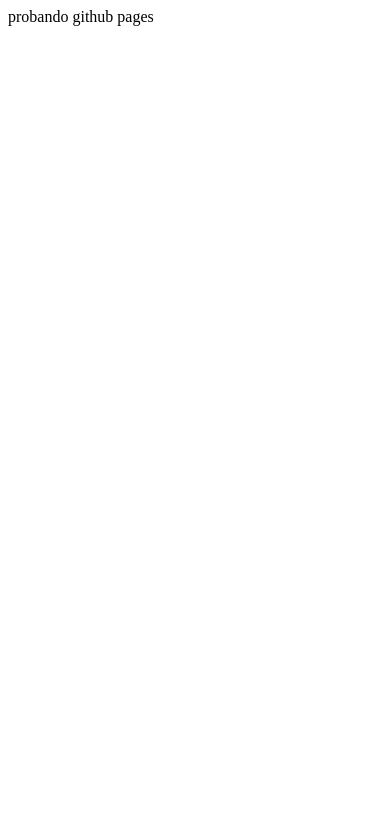
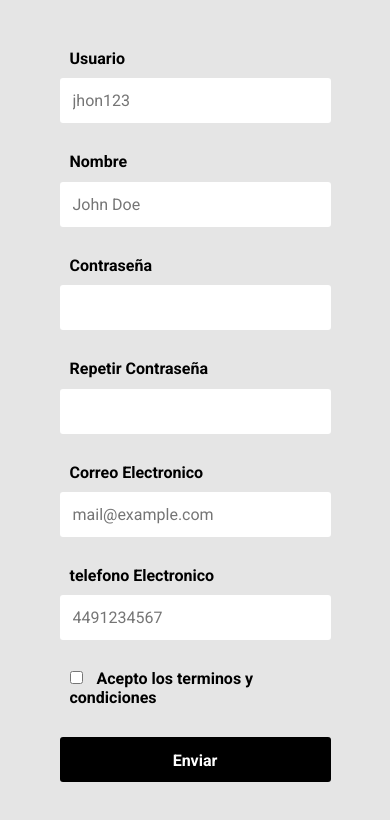
Before and after one commit to luga97/forms, a plain HTML site: page index.html in a window 390 px wide. Drawn offline with nearby package versions, Linux system fonts and the light colour scheme.

Commit message:
añadiendo estilos

```diff
--- /dev/null
+++ b/css/estilos.css
@@ -0,0 +1,166 @@
+* {
+    box-sizing: border-box;
+}
+
+body {
+    font-family: 'Roboto', sans-serif;
+    background: #E5E5E5;
+}
+
+main {
+    max-width: 800px;
+    width: 90%;
+    margin: auto;
+    padding: 40px;
+}
+
+.formulario {
+    display: grid;
+    grid-template-columns: 1fr 1fr;
+    gap: 20px;
+}
+
+.formulario__label {
+    display: block;
+    font-weight: 700;
+    padding: 10px;
+    cursor: pointer;
+}
+
+.formulario__grupo-input {
+    position: relative;
+}
+
+.formulario__input {
+    width: 100%;
+    background: #fff;
+    border: 3px solid transparent;
+    border-radius: 3px;
+    height: 45px;
+    line-height: 45px;
+    padding: 0 40px 0 10px;
+    transition:  .3s ease all;
+}
+
+.formulario__input:focus {
+    border: 3px solid #0075ff;
+    outline: none;
+    box-shadow: 3px 0px 30px rgba(163,163,163,.4);
+}
+
+.formulario__input-error{
+    font-size: 12px;
+    margin-bottom: 0;
+    display: none;
+}
+
+.formulario__input-error-activo{
+    display: block;
+}
+
+.formulario__validacion-estado {
+    position: absolute;
+    right: 10px;
+    bottom: 15px;
+    font-size: 16px;
+    opacity: 0;
+}
+
+.formulario__checkbox {
+    margin-right: 10px;
+}
+
+.formulario__grupo-terminos,
+.formulario__mensaje,
+.formulario__grupo-btn-enviar {
+    grid-column: span 2;
+}
+
+.formulario__mensaje {
+   height: 45px;
+   line-height: 45px;
+   background-color: #f66060;
+   padding: 0 15px;
+   border-radius: 3px;
+   display: none;
+}
+
+.formulario__mensaje-activo {
+    display: block;
+ }
+
+.formulario__mensaje p {
+    margin: 0;
+}
+
+.formulario__grupo-btn-enviar {
+    display: flex;
+    flex-direction: column;
+    align-items: center;
+}
+
+.formulario__btn {
+    height: 45px;
+    line-height: 45px;
+    width: 30%;
+    background-color: #000;
+    color: #fff;
+    font-weight: bold;
+    border: none;
+    border-radius: 3px;
+    cursor: pointer;
+    transition: .1s ease all;
+}
+
+.formulario__btn:hover {
+    box-shadow: 3px 0px 30px rgb(163, 163, 163);
+}
+
+.formulario__mensaje-exito {
+    font-size: 14px;
+    color: #119200;
+    display: none;
+}
+
+.formulario__mensaje-exito-activo {
+    display: block;
+}
+
+/* ---- ---- Estilos para validaciones  ---- ---- */
+
+
+.formulario__grupo-correcto .formulario__validacion-estado {
+    color: #1ed12d;
+    opacity: 1;
+}
+
+.formulario__grupo-incorrecto .formulario__label {
+    color: #bb2929;
+}
+
+.formulario__grupo-incorrecto .formulario__validacion-estado {
+    color: #bb2929;
+    opacity: 1;
+}
+
+.formulario__grupo-incorrecto .formulario__input {
+    border: 3px solid #bb2929;
+}
+
+/* ---- ---- Mediaqueries  ---- ---- */
+
+@media screen and (max-width:800px){
+    .formulario {
+        grid-template-columns: 1fr;
+    }
+
+    .formulario__grupo-terminos,
+    .formulario__mensaje,
+    .formulario__grupo-btn-enviar {
+        grid-column: span 1;
+    }
+
+    .formulario__btn {
+        width: 100%;
+    }
+}
--- a/index.html
+++ b/index.html
@@ -3,9 +3,94 @@
 <head>
     <meta charset="UTF-8">
     <meta name="viewport" content="width=device-width, initial-scale=1.0">
-    <title>Document</title>
+    <link rel="stylesheet" href="https://necolas.github.io/normalize.css/8.0.1/normalize.css">
+	<link href="https://fonts.googleapis.com/css2?family=Roboto:wght@400;700&display=swap" rel="stylesheet">
+	<link rel="stylesheet" href="css/estilos.css">
+    <title>Formularios</title>
 </head>
 <body>
-    probando github pages
+    <main>
+        <!-- Grupo: Usuario -->
+        <form action="" class="formulario" id="formulario">
+            <div class="formulario__grupo" id="grupo__usuario">
+                <label for="usuario" class="formulario__label">Usuario</label>
+                <div class="formulario__grupo-input" >
+                    <input type="text" class="formulario__input" name="usuario" id="usuario" placeholder="jhon123">
+                    <i class="formulario__validacion-estado fas fa-times-circle"></i>
+                </div>
+                <p class="formulario__input-error">El usuario tiene que ser de 4 a 6 digitos y solo puede contener numeros, letras y guion bajo.</p>
+            </div>
+
+            <!-- Grupo: Nombre -->
+            <div class="formulario__grupo" id="grupo__nombre">
+                <label for="nombre" class="formulario__label">Nombre</label>
+                <div class="formulario__grupo-input" >
+                    <input type="text" class="formulario__input" name="nombre" id="nombre" placeholder="John Doe">
+                    <i class="formulario__validacion-estado fas fa-times-circle"></i>
+                </div>
+                <p class="formulario__input-error">El usuario tiene que ser de 4 a 6 digitos y solo puede contener numeros, letras y guion bajo.</p>
+            </div>
+
+            <!-- Grupo: Password -->
+            <div class="formulario__grupo" id="grupo__password">
+                <label for="password" class="formulario__label">Contraseña</label>
+                <div class="formulario__grupo-input" >
+                    <input type="password" class="formulario__input" name="password" id="password">
+                    <i class="formulario__validacion-estado fas fa-times-circle"></i>
+                </div>
+                <p class="formulario__input-error">La contraseña tiene que ser de 4 a 12 digitos.</p>
+            </div>
+
+            <!-- Grupo: Password 2-->
+            <div class="formulario__grupo" id="grupo__password2">
+                <label for="password2" class="formulario__label">Repetir Contraseña</label>
+                <div class="formulario__grupo-input" >
+                    <input type="password" class="formulario__input" name="password2" id="password2">
+                    <i class="formulario__validacion-estado fas fa-times-circle"></i>
+                </div>
+                <p class="formulario__input-error">Ambas contraseñas deben ser iguales</p>
+            </div>
+
+            <!-- Grupo: Correo electronico-->
+            <div class="formulario__grupo" id="grupo__correo">
+                <label for="correo" class="formulario__label">Correo Electronico</label>
+                <div class="formulario__grupo-input" >
+                    <input type="email" class="formulario__input" name="correo" id="correo" placeholder="mail@example.com">
+                    <i class="formulario__validacion-estado fas fa-times-circle"></i>
+                </div>
+                <p class="formulario__input-error">El correo solo puede contener letras,numeros,puntos,guiones y guion bajo.</p>
+            </div>
+
+            <!-- Grupo: Telefono-->
+            <div class="formulario__grupo" id="grupo__telefono">
+                <label for="telefono" class="formulario__label">telefono Electronico</label>
+                <div class="formulario__grupo-input" >
+                    <input type="number" class="formulario__input" name="telefono" id="telefono" placeholder="4491234567">
+                    <i class="formulario__validacion-estado fas fa-times-circle"></i>
+                </div>
+                <p class="formulario__input-error">el telefono solo puede contener numeros y el maximo son 14 digitos</p>
+            </div>
+
+            <!-- Grupo terminos y condiciones -->
+            <div class="formulario__grupo" id="grupo__terminos">
+                <label for="" class="formulario__label">
+                    <input class="formulario__checkbox" type="checkbox" name="terminos" id="terminos"> Acepto los terminos y condiciones
+
+                </label>
+            </div>
+
+            <div class="formulario__mensaje" id="formulario__mensaje">
+                <p><i class="fas fa-exclamation-triangle"></i><b>Error:</b> Por favor rellene el formulario correctamente</p>
+            </div>
+
+            <div class="formulario__grupo formulario__grupo-btn-enviar">
+                <button type="submit" class="formulario__btn">Enviar</button>
+                <p class="formulario__mensaje-exito" id="formulario__mensaje-exito">Formulario enviado exitosamente</p>
+            </div>
+        </form>
+    </main>
+
+    <script src="js/formulario.js"></script>
+    <script src="https://kit.fontawesome.com/2c36e9b7b1.js" crossorigin="anonymous"></script>
 </body>
 </html>
```
